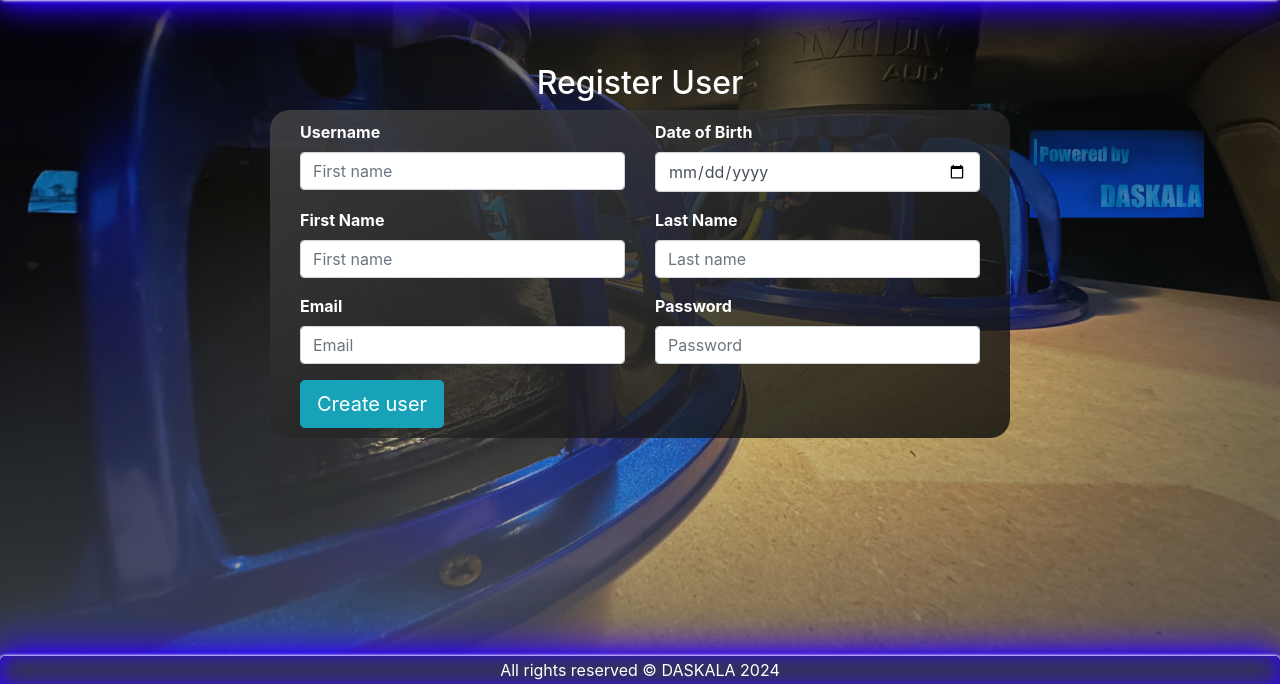
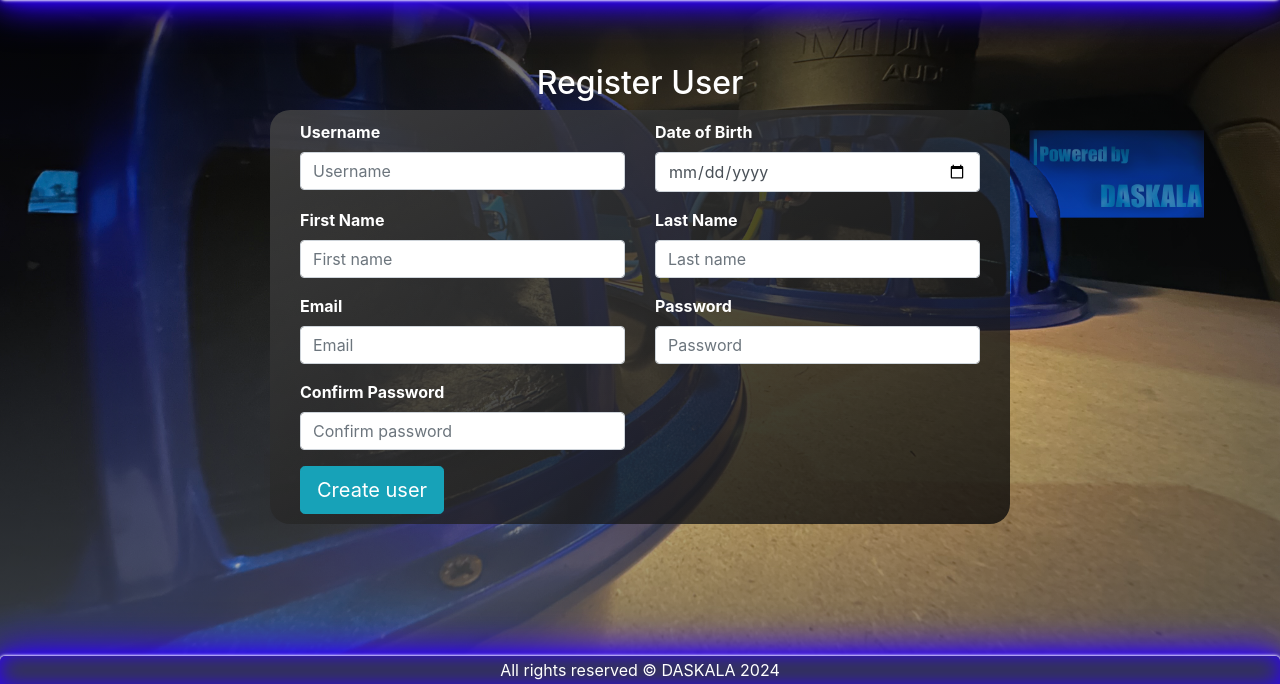
Before and after one commit to prdimitrov/BassHeadsBG, a Spring Boot app: page /users/register in a window 1280 px wide. Shown: the part 116-800 px from the top of the page. Run offline with Spring Boot 4, Linux system fonts and the light colour scheme; some libraries are stand-ins or nearby versions.

Commit message:
- Added the errorclasses in the auth-register page - Fixed the FieldsMatchValidator class - Little modified the RegistrationController (but not final, ofcourse) - Added the song that broke the whole internet, it could be used in future development of the project :D - Minor fix in the User class - Modified the UserRegistrationDTO class (added the FieldsMatch, UniqueUserName and UniqueUserEmail annotations).

```diff
--- a/src/main/java/com/bg/bassheadsbg/model/dto/UserRegistrationDTO.java
+++ b/src/main/java/com/bg/bassheadsbg/model/dto/UserRegistrationDTO.java
@@ -1,15 +1,21 @@
 package com.bg.bassheadsbg.model.dto;
 
+import com.bg.bassheadsbg.validation.FieldsMatch;
+import com.bg.bassheadsbg.validation.UniqueUserEmail;
+import com.bg.bassheadsbg.validation.UniqueUserName;
 import jakarta.validation.constraints.*;
 
 import java.time.LocalDate;
 
+@FieldsMatch(first = "password", second = "confirmPassword")
 public class UserRegistrationDTO {
+    @UniqueUserName(message = "Username already in use.")
     @Size(min = 3, max = 30,
             message = "Username length must be between 3 and 30 characters.")
     @NotBlank
     private String username;
 
+    @UniqueUserEmail(message = "Email already in use.")
     @Email(message = "Please, enter a valid email.")
     @NotBlank
     private String email;
--- a/src/main/java/com/bg/bassheadsbg/model/entity/users/User.java
+++ b/src/main/java/com/bg/bassheadsbg/model/entity/users/User.java
@@ -16,11 +16,12 @@ import java.util.Set;
 public class User extends BaseEntity {
     @Size(min = 3, max = 30,
             message = "Username length must be between 3 and 30 characters.")
-    @NotNull
+    @Column(nullable = false, unique = true)
     private String username;
 
     @Email(message = "Please, enter a valid email.")
     @NotNull
+    @Column(nullable = false, unique = true)
     private String email;
 
     @Size(min = 8,
--- a/src/main/java/com/bg/bassheadsbg/web/RegistrationController.java
+++ b/src/main/java/com/bg/bassheadsbg/web/RegistrationController.java
@@ -2,11 +2,14 @@ package com.bg.bassheadsbg.web;
 
 import com.bg.bassheadsbg.model.dto.UserRegistrationDTO;
 import com.bg.bassheadsbg.service.UserService;
+import jakarta.validation.Valid;
 import org.springframework.stereotype.Controller;
+import org.springframework.validation.BindingResult;
 import org.springframework.web.bind.annotation.GetMapping;
 import org.springframework.web.bind.annotation.ModelAttribute;
 import org.springframework.web.bind.annotation.PostMapping;
 import org.springframework.web.bind.annotation.RequestMapping;
+import org.springframework.web.servlet.mvc.support.RedirectAttributes;
 
 @Controller
 @RequestMapping("/users")
@@ -28,9 +31,16 @@ public class RegistrationController {
     }
 
     @PostMapping("/register")
-    public String register(UserRegistrationDTO registrationDTO) {
+    public String register(@Valid UserRegistrationDTO registerDTO,
+                           BindingResult bindingResult,
+                           RedirectAttributes redirectAttributes) {
+        if (bindingResult.hasErrors()) {
+            redirectAttributes.addFlashAttribute("registerDTO", registerDTO);
+            redirectAttributes.addFlashAttribute("org.springframework.validation.BindingResult.registerDTO", bindingResult);
+            return "redirect:/users/register";
+        }
 
-        userService.registerUser(registrationDTO);
+        userService.registerUser(registerDTO);
 
         return "redirect:/";
     }
--- a/src/main/resources/templates/auth-register.html
+++ b/src/main/resources/templates/auth-register.html
@@ -25,72 +25,75 @@
         <div class="row">
             <div class="form-group col-md-6 mb-3">
                 <label th:for="username" class="text-white font-weight-bold">Username</label>
-                <input  th:field="*{username}"
+                <input th:field="*{username}"
+                       th:errorclass="'is-invalid bg-danger'"
                        type="text"
                        class="form-control"
-                        placeholder="First name"/>
-                <!--                <p class="errors alert alert-danger">-->
-                <!--                    First name is required.-->
-                <!--                </p>-->
+                       placeholder="Username"/>
+                <small class="text-danger invalid-feedback" th:errors="*{username}"></small>
             </div>
             <div class="form-group col-md-6 mb-3">
                 <label th:for="birthDate" class="text-white font-weight-bold">Date of Birth</label>
-                <input  th:field="*{birthDate}"
+                <input th:field="*{birthDate}"
+                       th:errorclass="'is-invalid bg-danger'"
                        type="date"
                        class="form-control"
                        placeholder="Date of Birth"/>
-                <!-- Add error handling here if needed -->
+                <small class="text-danger invalid-feedback" th:errors="*{birthDate}"></small>
             </div>
         </div>
 
         <div class="row">
             <div class="form-group col-md-6 mb-3">
                 <label th:for="firstName" class="text-white font-weight-bold">First Name</label>
-                <input  th:field="*{firstName}"
+                <input th:field="*{firstName}"
+                       th:errorclass="'is-invalid bg-danger'"
                        type="text"
                        class="form-control"
                        placeholder="First name"/>
-<!--                <p class="errors alert alert-danger">-->
-<!--                    First name is required.-->
-<!--                </p>-->
+                <small class="text-danger invalid-feedback" th:errors="*{firstName}"></small>
             </div>
             <div class="form-group col-md-6 mb-3">
                 <label th:for="lastName" class="text-white font-weight-bold">Last Name</label>
-                <input
-                        th:field="*{lastName}"
+                <input th:field="*{lastName}"
+                       th:errorclass="'is-invalid bg-danger'"
                        type="text"
                        class="form-control"
                        placeholder="Last name"/>
-<!--                <p class="errors alert alert-danger">-->
-<!--                    Last name is required.-->
-<!--                </p>-->
+                <small class="text-danger invalid-feedback" th:errors="*{lastName}"></small>
             </div>
         </div>
         <div class="row">
             <div class="form-group col-md-6 mb-3">
                 <label th:for="email" class="text-white font-weight-bold">Email</label>
-                <input
-                       th:field="*{email}"
+                <input th:field="*{email}"
+                       th:errorclass="'is-invalid bg-danger'"
                        type="email"
                        class="form-control"
                        placeholder="Email"/>
-<!--                <p class="errors alert alert-danger">-->
-<!--                    Email is required.-->
-<!--                </p>-->
+                <small class="text-danger invalid-feedback" th:errors="*{email}"></small>
             </div>
             <div class="form-group col-md-6 mb-3">
                 <label th:for="password" class="text-white font-weight-bold">Password</label>
-                <input
-                        th:field="*{password}"
+                <input th:field="*{password}"
+                       th:errorclass="'is-invalid bg-danger'"
                        type="password"
                        class="form-control"
                        placeholder="Password"/>
-<!--                <p class="errors alert alert-danger">-->
-<!--                    Password is required.-->
-<!--                </p>-->
+                <small class="text-danger invalid-feedback" th:if="${#fields.hasErrors('password')}" th:errors="*{password}">Password error message</small>
             </div>
         </div>
-
+        <div class="row">
+            <div class="form-group col-md-6 mb-3">
+                <label th:for="confirmPassword" class="text-white font-weight-bold">Confirm Password</label>
+                <input th:field="*{confirmPassword}"
+                       th:errorclass="'is-invalid bg-danger'"
+                       type="password"
+                       class="form-control"
+                       placeholder="Confirm password"/>
+                <small class="text-danger invalid-feedback" th:if="${#fields.hasErrors('confirmPassword')}" th:errors="*{confirmPassword}">Password error message</small>
+            </div>
+        </div>
         <div class="row">
             <div class="col col-md-4">
                 <div class="button-holder d-flex">
```
Also changed, not shown: src/main/java/com/bg/bassheadsbg/validation/FieldsMatchValidator.java (+15 -13 lines), 2 other files. Lines whose indentation alone changed are shown as unchanged.
